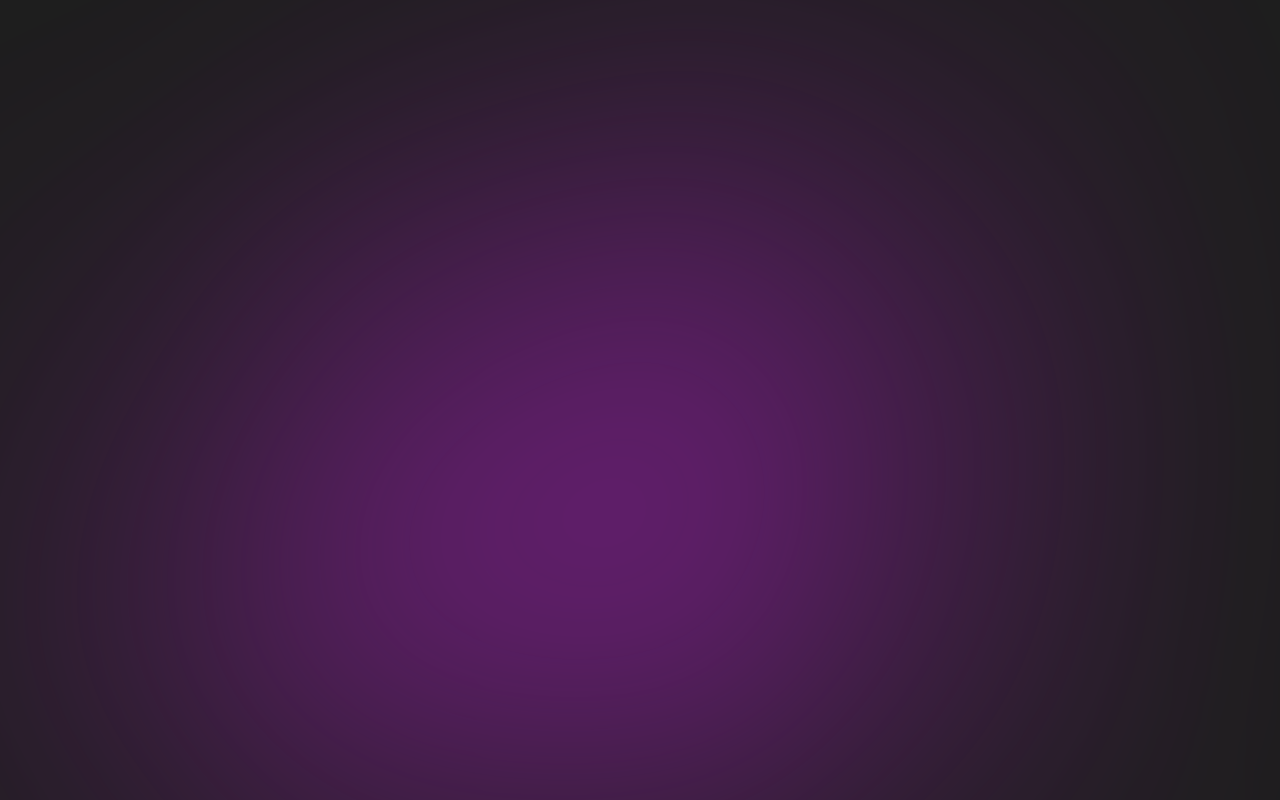
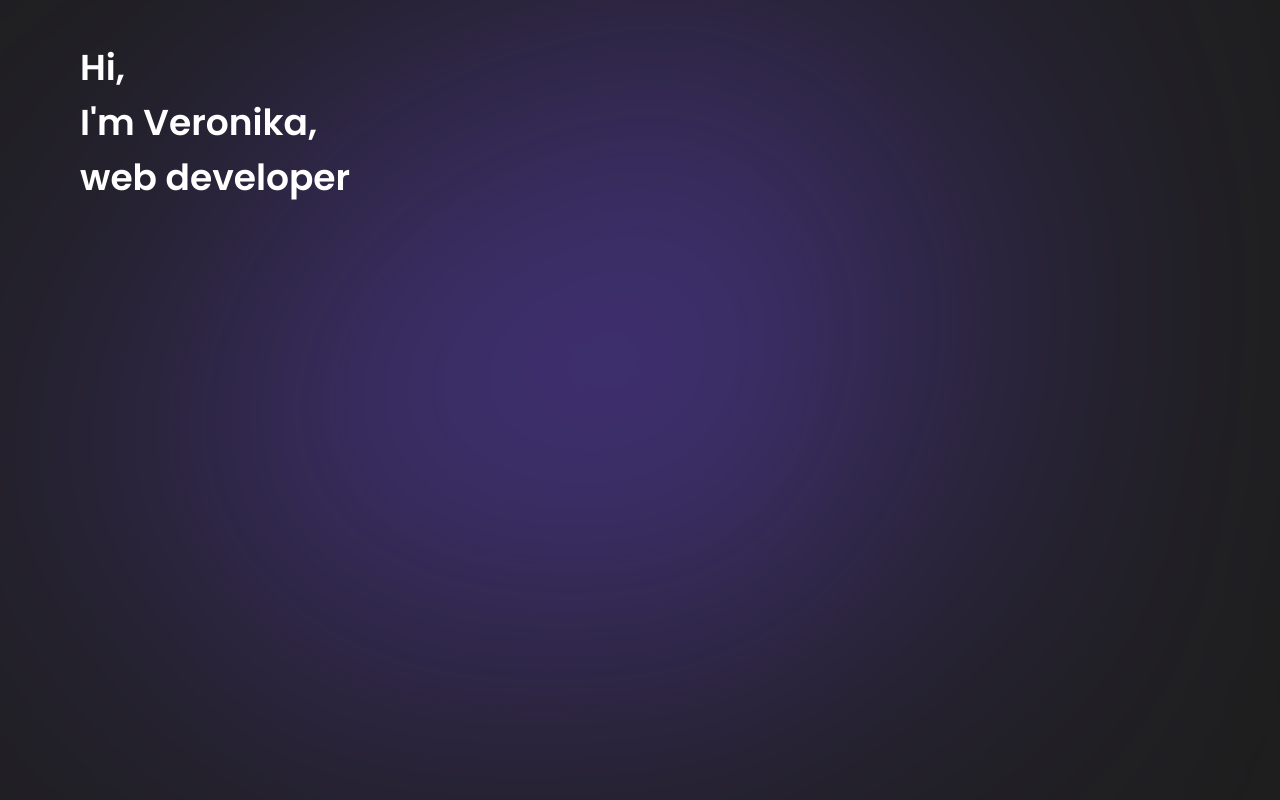
Before and after one commit to wbogatyrewa/portfolio, a React (Create React App) app: page / in a window 1280 px wide. Shown: the top 800 px of the page. Built offline with nearby package versions, Linux system fonts and the light colour scheme.

Commit message:
add Main section

```diff
--- a/src/App.tsx
+++ b/src/App.tsx
@@ -1,12 +1,12 @@
 import React from "react";
-import { AnimatedGradient } from "./components/AnimatedGradient";
 import { Container } from "./components/Container";
+import { Main } from "./components/Main";
 
 function App() {
   return (
     <div className="App">
       <Container>
-        <AnimatedGradient />
+        <Main />
       </Container>
     </div>
   );
--- /dev/null
+++ b/src/components/Main/Main.style.ts
@@ -0,0 +1,22 @@
+import styled from "@emotion/styled";
+
+export const MainContainer = styled.section`
+  width: 100%;
+  position: relative;
+  margin-top: 5vh;
+  margin-bottom: 5vh;
+`;
+
+export const AnimatedGradientContainer = styled.div`
+  width: 100%;
+  position: absolute;
+  top: -15vw;
+  left: 0;
+  right: 0;
+  z-index: -1;
+`;
+
+export const HeadingContainer = styled.div`
+  width: 100%;
+  position: absolute;
+`;
--- /dev/null
+++ b/src/components/Main/Main.tsx
@@ -0,0 +1,23 @@
+import React from "react";
+import { AnimatedGradient } from "../AnimatedGradient";
+import {
+  AnimatedGradientContainer,
+  HeadingContainer,
+  MainContainer,
+} from "./Main.style";
+import { H1 } from "../TextComponents";
+
+export const Main: () => JSX.Element = () => {
+  return (
+    <MainContainer>
+      <AnimatedGradientContainer>
+        <AnimatedGradient />
+      </AnimatedGradientContainer>
+      <HeadingContainer>
+        <H1>Hi,</H1>
+        <H1>I'm Veronika,</H1>
+        <H1>web developer</H1>
+      </HeadingContainer>
+    </MainContainer>
+  );
+};
--- /dev/null
+++ b/src/components/Main/index.ts
@@ -0,0 +1 @@
+export * from "./Main";
```
